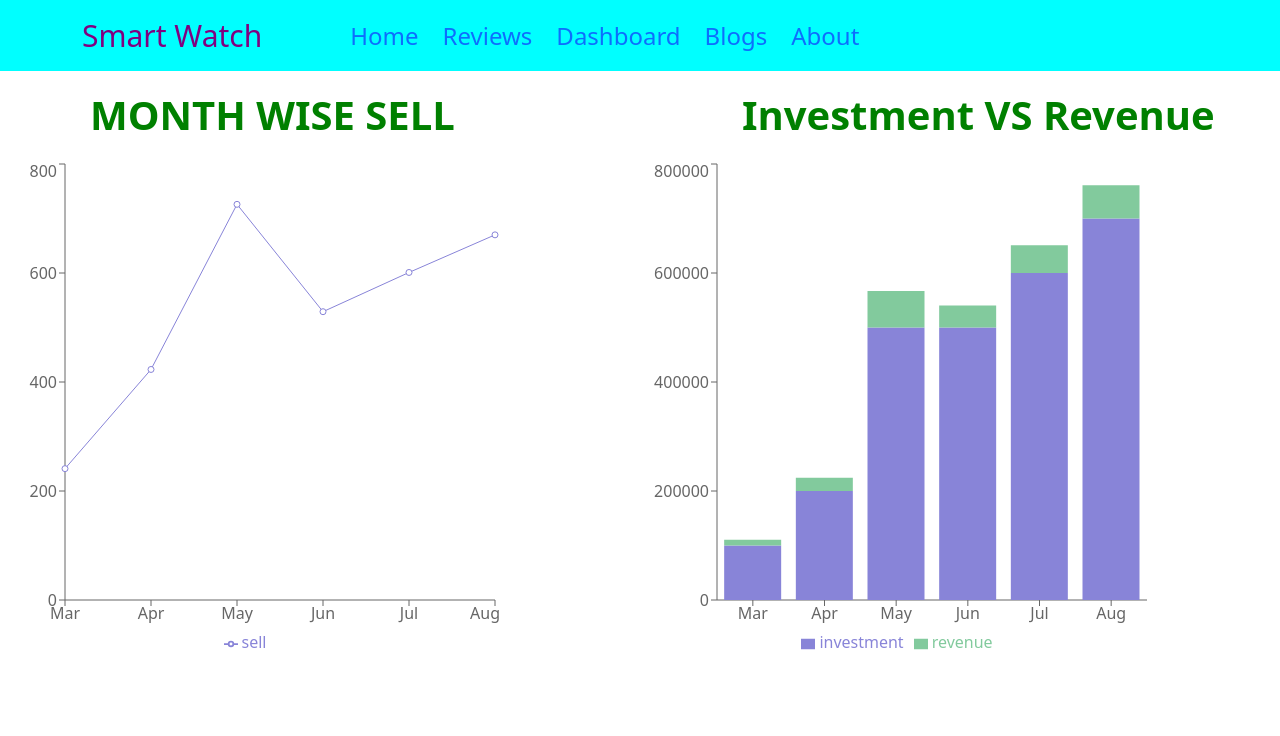
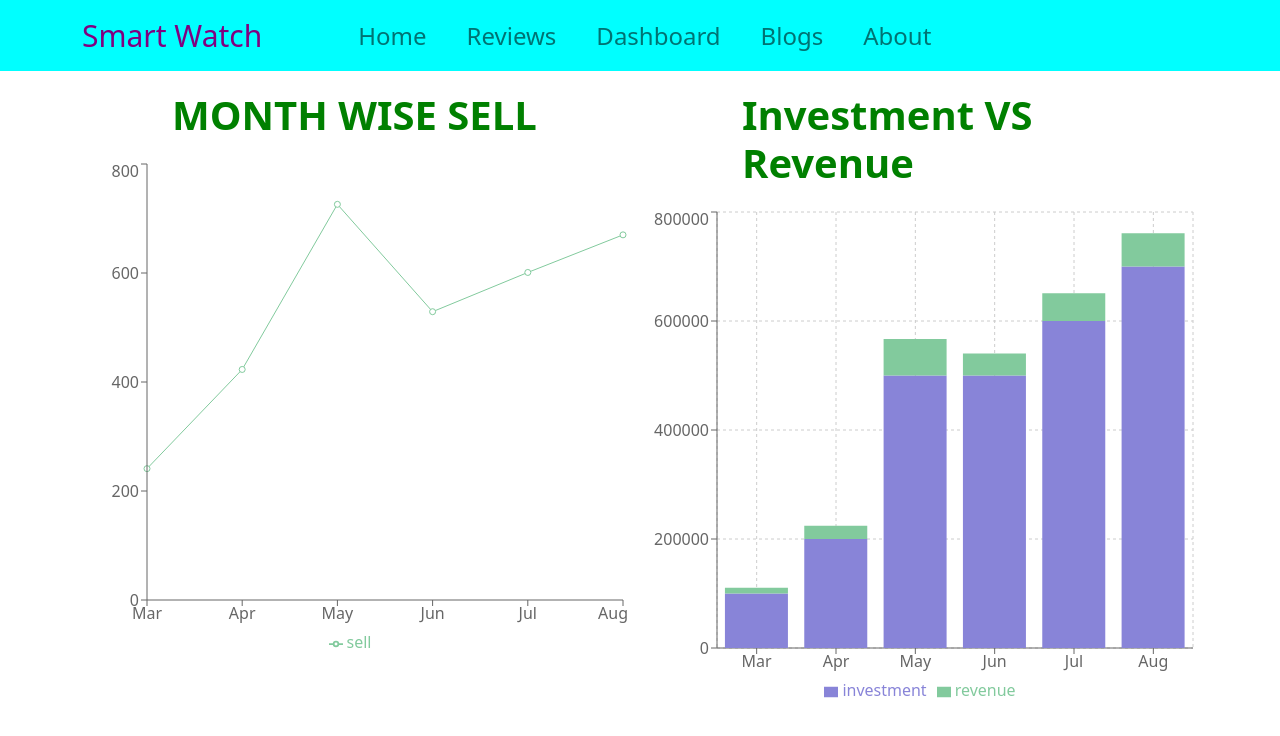
Before and after one commit to sayma63/smart-watch-shop-website, a React (Create React App) app: page /dashboard in a window 1280 px wide. Shown: the top 736 px of the page. Built offline with nearby package versions, Linux system fonts and the light colour scheme.

Commit message:
dashboard responsive

```diff
--- a/src/Pages/AllReview.js
+++ b/src/Pages/AllReview.js
@@ -8,8 +8,8 @@ const AllReview = () => {
         <div>
              <div className='container'>
                 <div className='row'>
-                    <h1 className='title mt-4 mb-4'>What Our Customers Say!</h1>
-                    <div className='reviewer-container mb-2'>
+                    <h1 className='title  '>What Our Customers Say!</h1>
+                    <div className='reviewer-container mb-5 mt-4'>
                     {
                reviewers.map(reviewer=><SingleReview key={reviewer.id} reviewer={reviewer}></SingleReview>)
            }
--- a/src/Pages/Dashboard/Dashboard.js
+++ b/src/Pages/Dashboard/Dashboard.js
@@ -2,7 +2,7 @@
 import React from 'react';
 import './Dashboard.css'
 
-import { LineChart, Line, XAxis, YAxis, Legend, CartesianGrid, Tooltip, ResponsiveContainer, Bar, BarChart, } from 'recharts';
+import { LineChart, Line, XAxis, YAxis, Legend, CartesianGrid, Tooltip, ResponsiveContainer, Bar, BarChart, AreaChart, ReferenceLine, Area, } from 'recharts';
 
 
 const Dashboard = () => {
@@ -48,57 +48,36 @@ const Dashboard = () => {
         }
     ];
     return (
-        <div >
 
 
-            <div className=' row ' >
-
-                <div className=' col-12 col-lg-6' >
-
-                  <div>
-                    <h1 className='heading'>MONTH WISE SELL</h1>
-                    </div>
-
-                  <LineChart
-                        width={500}
-                        height={500}
-                        data={data}
+                <div className=' container  ' >
 
 
-                    >
+                   <div className="row">
+                   <div className=' col col-12 col-md-6'>
+                        <h1 className='heading'>MONTH WISE SELL</h1>
 
 
-                        <XAxis dataKey="month" />
-                        <YAxis />
-                        <Tooltip />
-                        <Legend />
-                        <Line dataKey="sell" stroke="#8884d8" />
+                      <ResponsiveContainer width='100%' height={500}>
+                      <LineChart width={500} height={500} data={data}>
 
-
+                            <Line dataKey={'sell'}stroke="#82ca9d" ></Line>
+                            <XAxis dataKey={'month'}></XAxis>
+                            <Tooltip></Tooltip>
+                            <YAxis></YAxis>
+                            <Legend></Legend>
                         </LineChart>
+                      </ResponsiveContainer>
 
 
 
                     </div>
 
-                <div className=' col-lg-6 col-12'>
-
-                  <div>
-                    <h1 className='heading'>Investment VS Revenue</h1>
-                    </div>
 
 
-           <BarChart
-          width={500}
-          height={500}
-          data={data}
-
-        >
-            <div>
+                    <div  className=' col col-12 col-md-6'>
                         <h1 className='heading'>Investment VS Revenue</h1>
-                    </div>
-
-
+                      <ResponsiveContainer  width='100%' height={500}>
                       <BarChart
                              width={500}
                             height={500}
@@ -113,14 +92,7 @@ const Dashboard = () => {
                             <Bar dataKey="investment" stackId="a" fill="#8884d8" />
                             <Bar dataKey="revenue" stackId="a" fill="#82ca9d" />
                         </BarChart>
-          <XAxis dataKey="month" />
-          <YAxis />
-          <Tooltip />
-          <Legend />
-          <Bar dataKey="investment" stackId="a" fill="#8884d8" />
-          <Bar dataKey="revenue" stackId="a" fill="#82ca9d" />
-        </BarChart>
-
+                      </ResponsiveContainer>
 
                     </div>
                    </div>
@@ -135,6 +107,27 @@ const Dashboard = () => {
 
 
 
+
+
+
+
+
+
+
+
+
+
+
+
+
+
+
+
+
+
+
+
+
     );
 };
 
--- a/src/Pages/Header/Header.js
+++ b/src/Pages/Header/Header.js
@@ -7,7 +7,7 @@ const Header = () => {
     return (
 
      <>
-     <Navbar className='nav' expand="lg">
+     <Navbar className='nav' expand="lg"sticky='top'>
      <Container>
 
     <Navbar.Brand ><Link to='/'className='text-decoration-none me-4 fs-4'><span className='text-color'>Smart Watch</span></Link></Navbar.Brand>
@@ -16,12 +16,28 @@ const Header = () => {
     <Navbar.Collapse id="basic-navbar-nav">
       <Nav className='ms-5' >
 
-        <Link to='/' className='text-decoration-none me-4 fs-4 link-hover'>Home</Link>
+      <Nav.Link as={Link} to="/" className='text-decoration-none me-4 fs-4 link-hover'>
+                                Home
+                            </Nav.Link>
+      <Nav.Link as={Link} to="/review" className='text-decoration-none me-4 fs-4 link-hover'>
+                                Reviews
+                            </Nav.Link>
+      <Nav.Link as={Link} to="/dashboard" className='text-decoration-none me-4 fs-4 link-hover'>
+                                Dashboard
+                            </Nav.Link>
+      <Nav.Link as={Link} to="/blogs" className='text-decoration-none me-4 fs-4 link-hover'>
+                                Blogs
+                            </Nav.Link>
+      <Nav.Link as={Link} to="*" className='text-decoration-none me-4 fs-4 link-hover'>
+                                About
+                            </Nav.Link>
+
+        {/* <Link to='/' className='text-decoration-none me-4 fs-4 link-hover'>Home</Link>
 
         <Link to='/review'className='text-decoration-none me-4 fs-4 link-hover'>Reviews</Link>
         <Link to='/dashboard'className='text-decoration-none me-4 fs-4 link-hover'>Dashboard</Link>
         <Link to='/blogs' className='text-decoration-none me-4 fs-4 link-hover'>Blogs</Link>
-        <Link to='*'className='text-decoration-none me-4 fs-4 link-hover'>About</Link>
+        <Link to='*'className='text-decoration-none me-4 fs-4 link-hover'>About</Link> */}
 
 
       </Nav>
```
Also changed, not shown: src/Pages/Dashboard/Dashboard.css (+15 -0 lines). Lines whose indentation alone changed are shown as unchanged.
